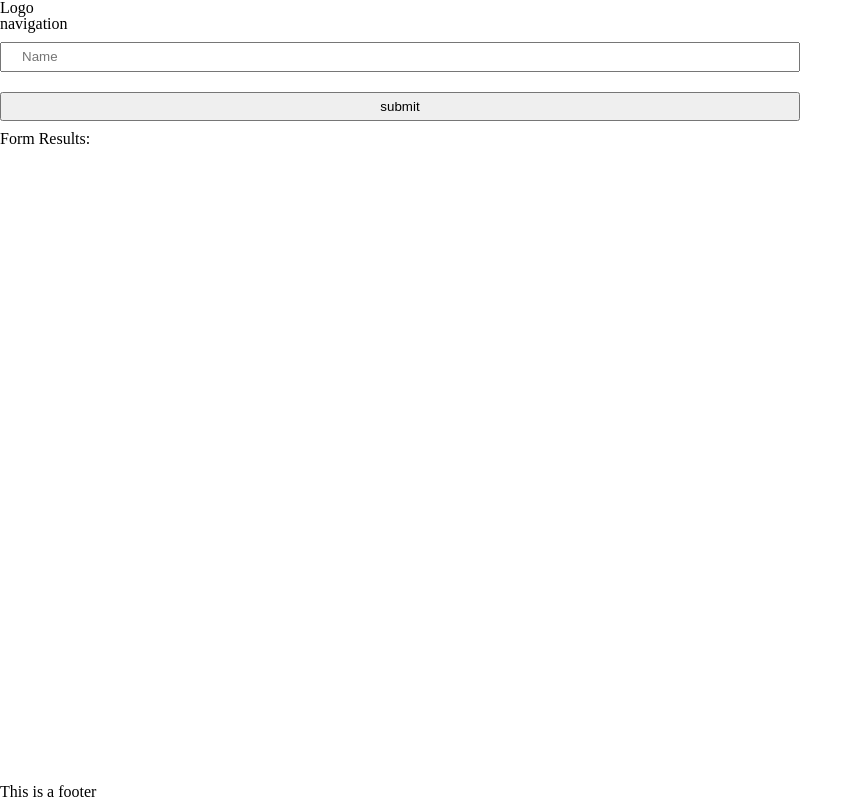
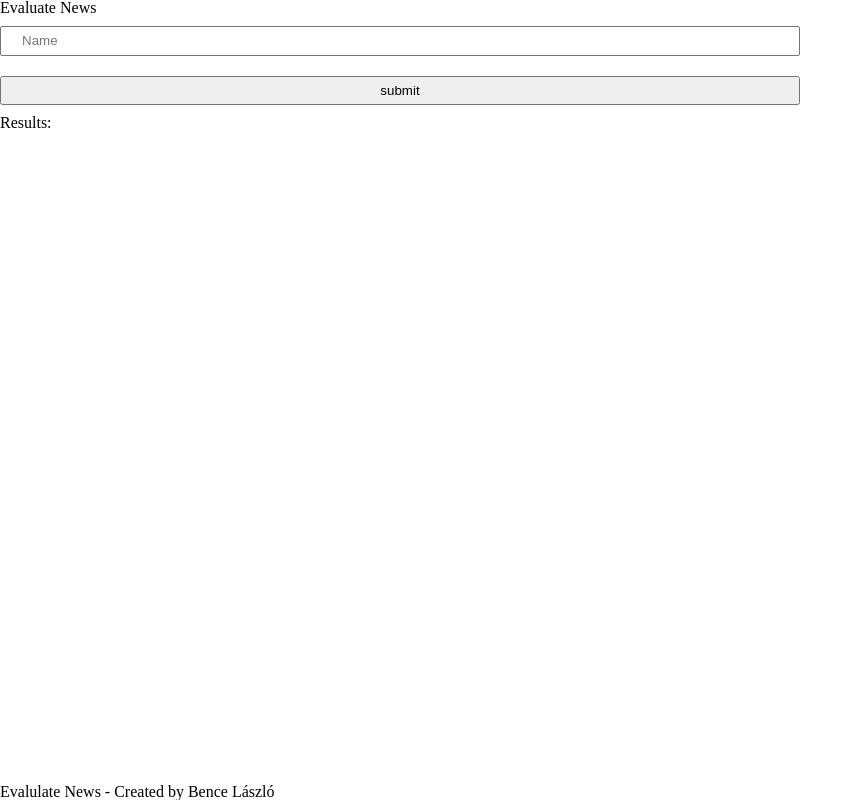
Before and after one commit to bencelaszlo/udacity-frontend-nanodegree-evaluate-news, a website built with webpack: page src/client/views/index.html in a window 1280 px wide. Shown: the whole page, without its empty margins (0-863 px from the left). Built offline with nearby package versions, Linux system fonts and the light colour scheme.

Commit message:
Consistently format source code.
On branch master

Changes to be committed:
	modified:   src/client/js/formHandler.js
	modified:   src/client/js/formHandler.spec.js
	modified:   src/client/js/urlValidator.spec.js
	modified:   src/client/views/index.html
	modified:   src/server/index.js

```diff
--- a/src/client/views/index.html
+++ b/src/client/views/index.html
@@ -1,37 +1,35 @@
 <!DOCTYPE html>
 <html lang="en" dir="ltr">
+
 <head>
     <meta charset="utf-8">
-        <title>Test</title>
+    <title>Evaluate News</title>
 </head>
 
 <body>
 
     <header>
         <div class="">
-                Logo
-            </div>
-            <div class="">
-                navigation
+            <h1>Evaluate News</h1>
         </div>
     </header>
 
     <main>
         <section>
             <form class="" onsubmit="return Client.handleSubmit(event)">
-                    <input id="name" type="text" name="input" value="" placeholder="Name">
+                <input id="name" type="text" name="input" value="" placeholder="Name" required>
                 <input type="submit" name="" value="submit">
             </form>
             <section>
 
                 <section>
-                <strong>Form Results:</strong>
+                    <strong>Results:</strong>
                     <div id="results"></div>
                 </section>
     </main>
 
     <footer>
-            <p>This is a footer</p>
+        <p>Evalulate News - Created by Bence László</p>
     </footer>
 
     <script>
@@ -39,10 +37,11 @@
         if ('serviceWorker' in navigator) {
             // Use the window load event to keep the page load performant
             window.addEventListener('load', () => {
-                    navigator.serviceWorker.register('/service-worker.js');
-                });
+                navigator.serviceWorker.register('/service-worker.js')
+            })
         }
     </script>
 
 </body>
+
 </html>
```
Also changed, not shown: src/server/index.js (+7 -7 lines), src/client/js/formHandler.js (indentation only), src/client/js/formHandler.spec.js (line endings or trailing spaces), src/client/js/urlValidator.spec.js (line endings or trailing spaces). Lines whose indentation alone changed are shown as unchanged.
